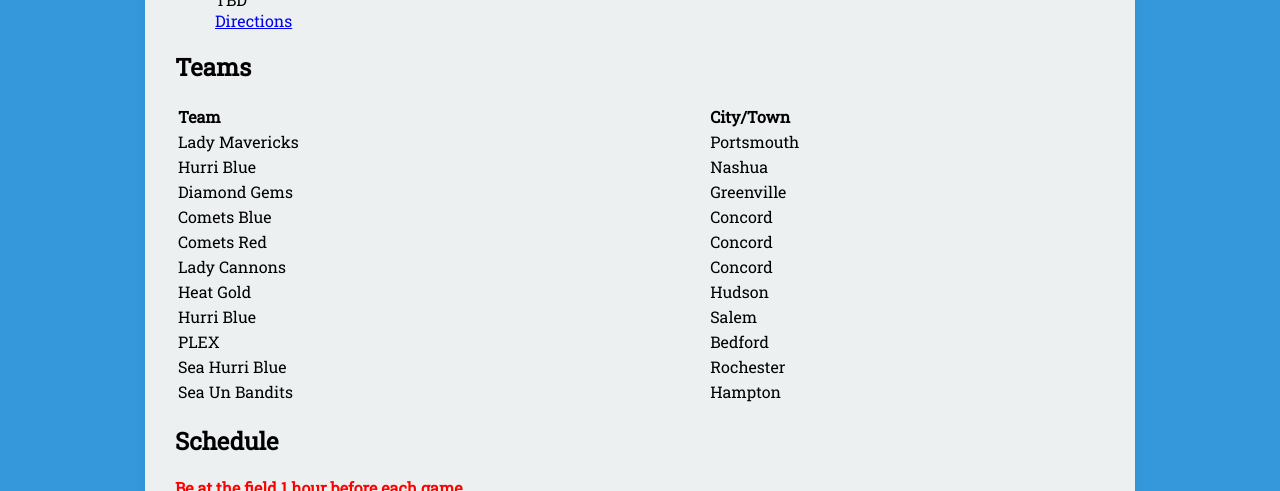
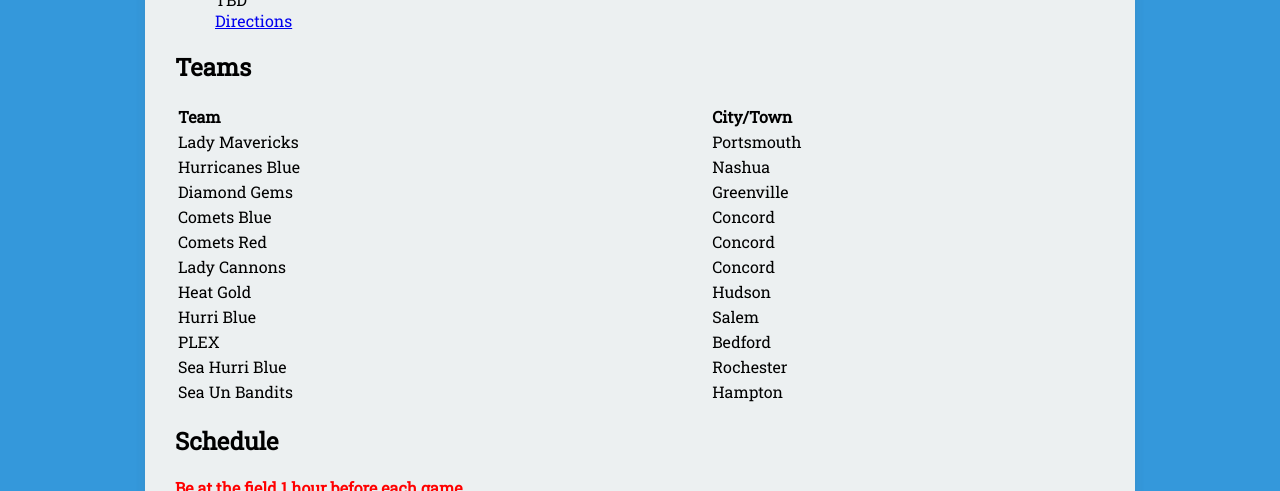
Before and after one commit to seanmerrow/ecf, a Jekyll site: the page built from _posts/2018-07-12-Jun-22-24.md, in a window 1280 px wide. Shown: the part 259-750 px from the top of the page. Built offline with Jekyll 4.4.1, drawn with Linux system fonts in a browser that asks for light colours; nearby versions of some CDN libraries.

Commit message:
Update 2018-07-12-Jun-22-24.md

```diff
--- a/_posts/2018-07-12-Jun-22-24.md
+++ b/_posts/2018-07-12-Jun-22-24.md
@@ -18,7 +18,7 @@ TBD
 |Team                        |City/Town        |
 |:---------------------------|:----------------|
 |Lady Mavericks	             |Portsmouth	     |
-|Hurri Blue	                 |Nashua           |
+|Hurricanes Blue	           |Nashua           |
 |Diamond Gems                |Greenville       |
 |Comets Blue	               |Concord          |
 |Comets Red	                 |Concord          |
```
